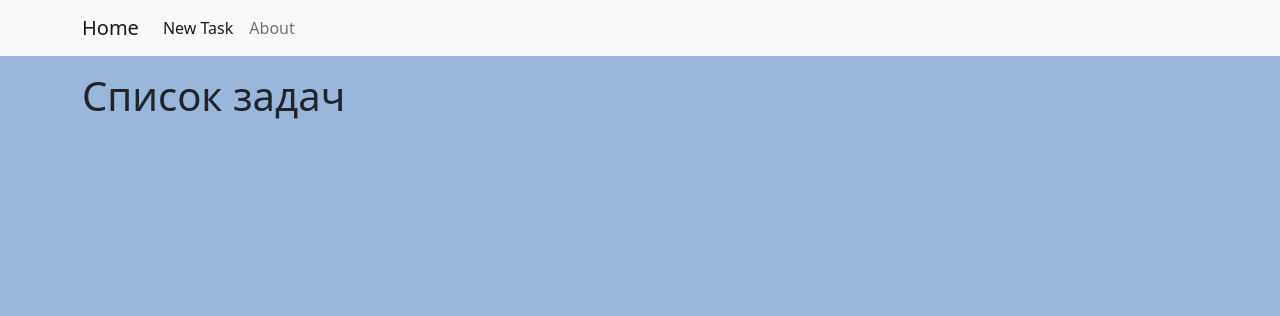
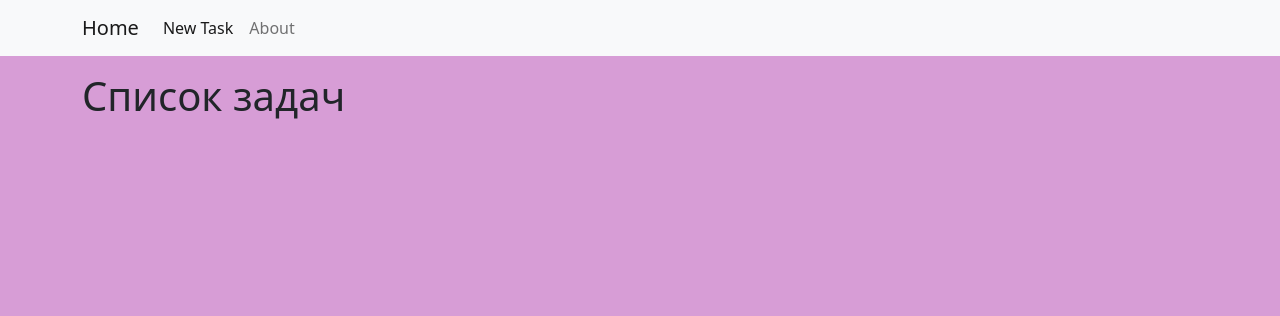
Before and after one commit to Nadezhda2205/homework_55_Nadezhda_Khovrich, a Django app: page / in a window 1280 px wide. Shown: the top 316 px of the page. Run offline with Django 4.2, Linux system fonts and the light colour scheme; data that the repository does not hold is empty.

Commit message:
Корректировка css

```diff
--- a/static/css/style.css
+++ b/static/css/style.css
@@ -1,5 +1,7 @@
 body{
-    background-color: rgb(152, 183, 219);
+    /* background-color: rgb(152, 183, 219); */
+    /* background: linear-gradient(#b028ae, #E8D9A9) fixed; */
+    background: #c97ac7ba;
 }
 
 .decor{
```
